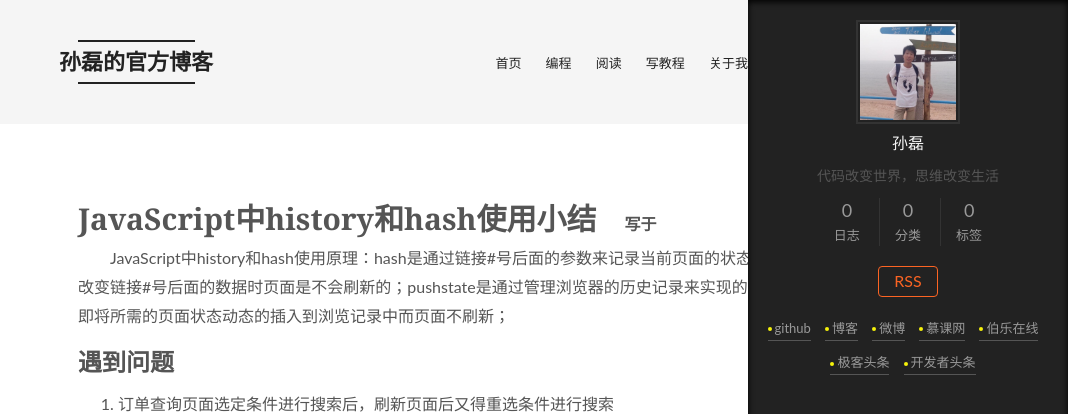
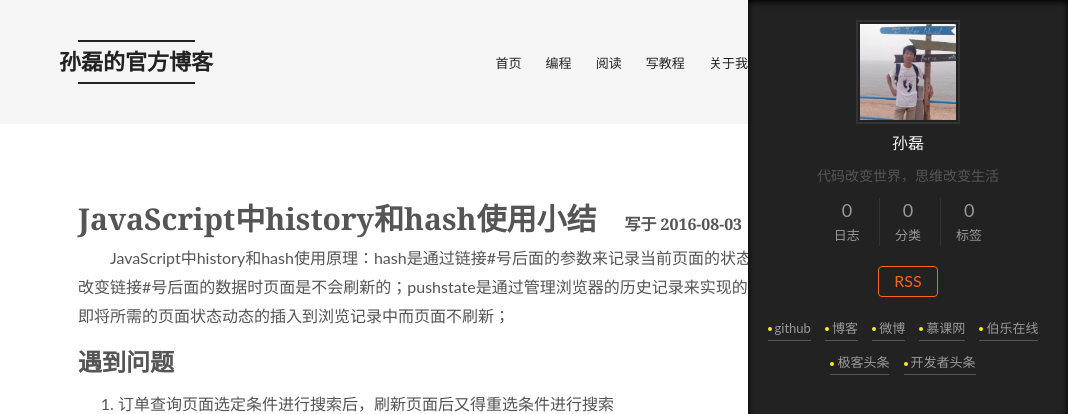
Before and after one commit to yzsunlei/yzsunlei.github.io, a Jekyll site: the page built from _posts/编程/2016-08-03-history-onhashchange.md, in a window 1280 px wide and 900 px high. Shown: the top 414 px of the window, without its empty margins (212-1280 px from the left). Built offline with Jekyll 4.4.1, drawn with Linux system fonts in a browser that asks for light colours.

Commit message:
update the post

```diff
--- a/_layouts/post.html
+++ b/_layouts/post.html
@@ -3,7 +3,7 @@
 ---
 
 <div class="page">
-    <h1 class="page-title">{{ page.title }} <span class="page-date">写于 {{ post.date | date: "%Y-%m-%d"}}</span></h1>
+    <h1 class="page-title">{{ page.title }} <span class="page-date">写于 {{ page.date | date: "%Y-%m-%d"}}</span></h1>
     <p class="page-desc">{{ page.exception }}</p>
     {{ content }}
 </div>
```
